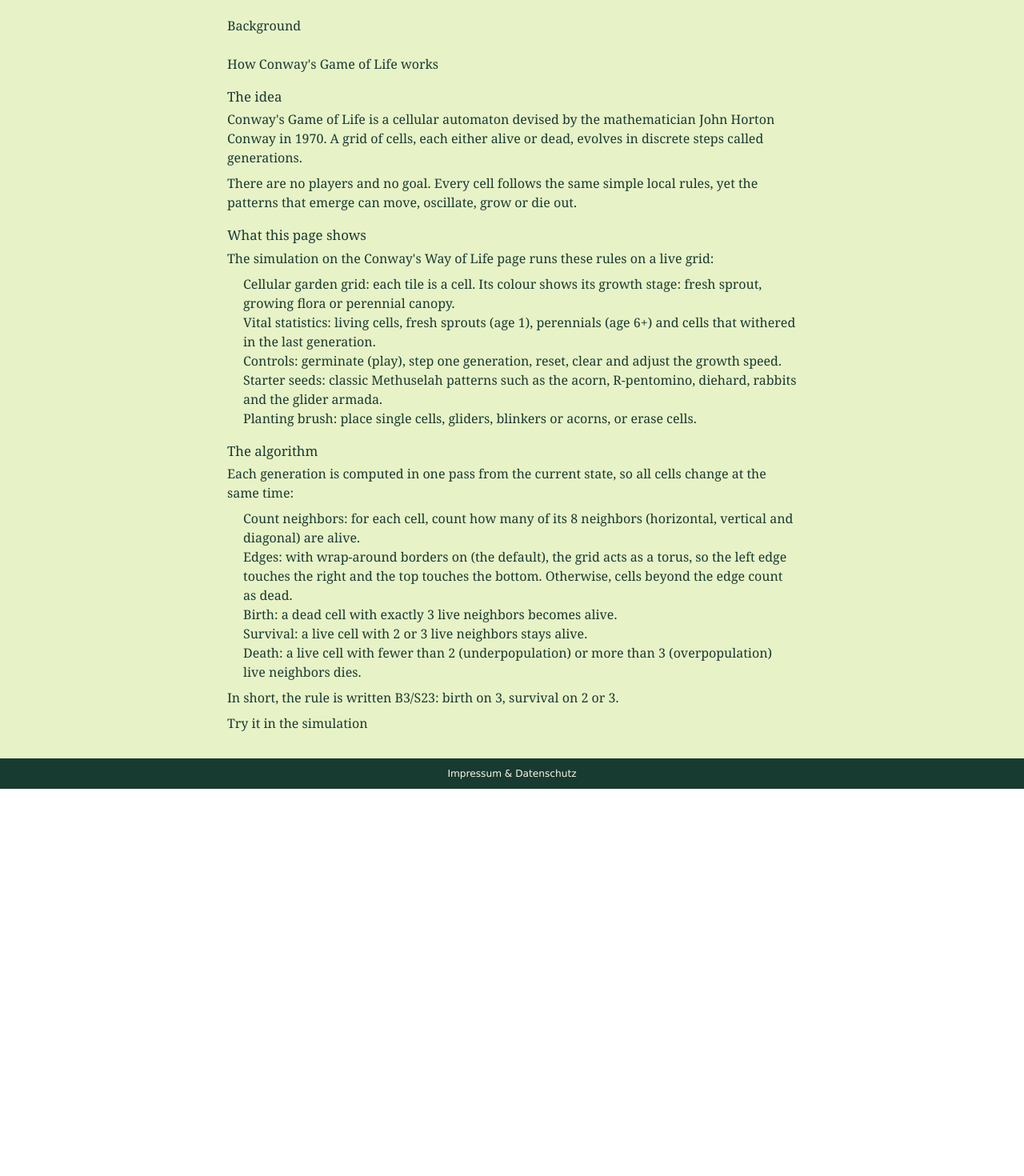
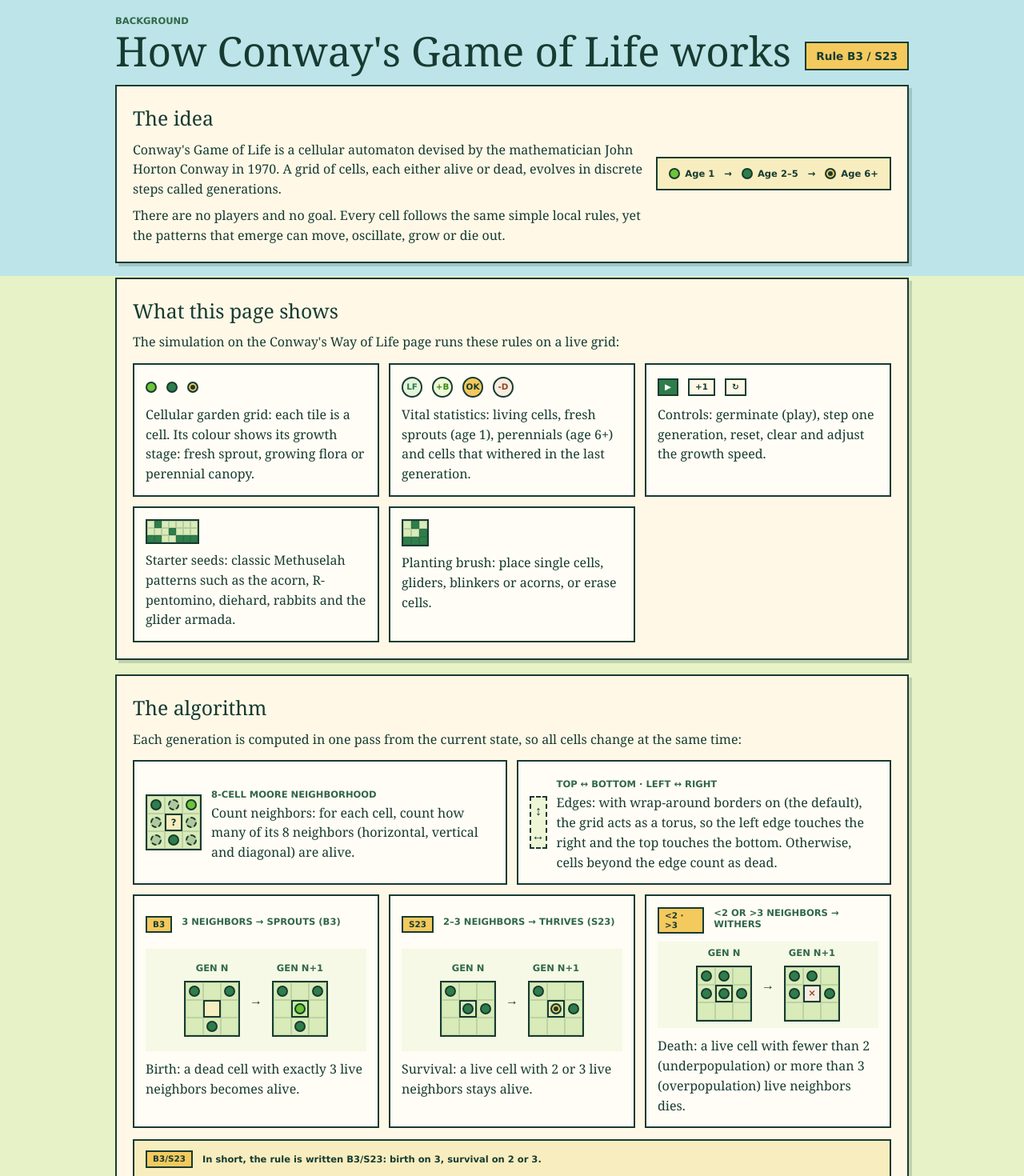
Before and after one commit to t0bde/angular-for-starter, an Angular app: page /how-it-works in a window 1280 px wide. Shown: the part 60-1530 px from the top of the page at 80% size. Before the commit the page ends 1046 px from the top, so only its background shows below. Built offline with nearby package versions, Linux system fonts and the light colour scheme.

Commit message:
Redesign How it works page with rule diagrams
Text-only documentation was hard to scan for the cellular automaton rules. Visual Before and After grids make the B3/S23 transitions easier to grasp at a glance.

```diff
--- a/src/app/features/how-it-works/how-it-works.component.css
+++ b/src/app/features/how-it-works/how-it-works.component.css
@@ -1,32 +1,278 @@
 :host {
+  --ink: #173b31;
+  --paper: #fff8e7;
+  --leaf: #2f7d4a;
+  --sun: #f4c95d;
   display: block;
-  min-height: calc(100dvh - 100px);
-  background: #e8f2c7;
-  color: #173b31;
+  min-height: calc(100dvh - 54px);
+  background: linear-gradient(180deg, #bde4e8 0 22%, #e8f2c7 22% 100%);
+  color: var(--ink);
   font-family: Georgia, serif;
 }
 .docs-shell {
-  width: min(760px, 100%);
+  width: min(1040px, 100%);
   margin: 0 auto;
   padding: 24px;
   box-sizing: border-box;
-  line-height: 1.5;
+  line-height: 1.55;
+}
+.topbar,
+.idea-card,
+.stage-showcase,
+.feature-graphic,
+.algo-step-box,
+.rule-card-head,
+.transition-pair,
+.notation-banner {
+  display: flex;
+  align-items: center;
+  gap: 12px;
+}
+.topbar,
+.idea-card {
+  justify-content: space-between;
+  flex-wrap: wrap;
+}
+.topbar {
+  align-items: end;
+  margin-bottom: 18px;
+}
+.eyebrow,
+.step-tag,
+.gen-label {
+  margin: 0 0 4px;
+  color: #316749;
+  font: 700 0.72rem/1.2 Verdana, sans-serif;
+  text-transform: uppercase;
 }
 h1 {
-  margin: 24px 0 8px;
+  margin: 0;
+  font-size: clamp(2rem, 4.6vw, 3.2rem);
+  line-height: 0.98;
 }
 h2 {
-  margin: 16px 0 4px;
-  font-size: 1.05rem;
+  margin: 0 0 8px;
+  font-size: clamp(1.25rem, 2.2vw, 1.55rem);
 }
 p {
   margin: 0 0 8px;
 }
-ul,
-ol {
-  margin: 0 0 8px;
-  padding-left: 20px;
+p:last-child {
+  margin: 0;
 }
-a {
-  color: #173b31;
+.rule-badge,
+.doc-card,
+.feature-item,
+.algo-step-box,
+.rule-card,
+.notation-banner,
+.stage-showcase,
+.docs-cta a {
+  border: 2px solid var(--ink);
+  background: var(--paper);
 }
+.rule-badge {
+  padding: 8px 12px;
+  background: var(--sun);
+  font: 700 0.85rem Verdana, sans-serif;
+}
+.doc-card {
+  padding: 20px;
+  margin-bottom: 18px;
+  box-shadow: 4px 4px 0 rgba(23, 59, 49, 0.18);
+}
+.idea-copy {
+  flex: 1 1 480px;
+}
+.stage-showcase,
+.notation-banner {
+  padding: 12px 14px;
+  background: #f8edbf;
+  font: 700 0.72rem Verdana, sans-serif;
+}
+.stage-pill {
+  display: inline-flex;
+  align-items: center;
+  gap: 6px;
+}
+.swatch,
+.dot {
+  display: inline-block;
+  width: 14px;
+  height: 14px;
+  border-radius: 50%;
+  border: 2px solid var(--ink);
+  box-sizing: border-box;
+}
+.swatch.sprout,
+.sprout .dot,
+.center-sprout .dot {
+  background: #6cc437;
+}
+.swatch.flora,
+.flora .dot,
+.center-flora .dot {
+  background: var(--leaf);
+}
+.swatch.perennial,
+.perennial .dot,
+.center-perennial .dot {
+  background: var(--ink);
+  box-shadow: inset 0 0 0 2px var(--sun);
+}
+.neighbor .dot {
+  background: rgba(23, 59, 49, 0.2);
+  border-style: dashed;
+}
+.section-intro {
+  margin-bottom: 14px;
+}
+.feature-grid,
+.algo-list {
+  list-style: none;
+  margin: 0;
+  padding: 0;
+  display: grid;
+  gap: 12px;
+}
+.feature-grid {
+  grid-template-columns: repeat(auto-fit, minmax(260px, 1fr));
+}
+.feature-item,
+.algo-step-box,
+.rule-card {
+  padding: 14px;
+  background: #fffdf5;
+}
+.feature-graphic {
+  margin-bottom: 8px;
+  min-height: 28px;
+}
+.stat-chip,
+.ctrl-chip,
+.rule-pill-badge {
+  display: inline-grid;
+  place-items: center;
+  padding: 3px 7px;
+  border: 2px solid var(--ink);
+  font: 700 0.65rem/1.1 Verdana, sans-serif;
+  background: var(--paper);
+}
+.stat-chip {
+  width: 26px;
+  height: 26px;
+  padding: 0;
+  border-radius: 50%;
+}
+.living {
+  background: #e4f4dc;
+  color: var(--leaf);
+}
+.sprouts {
+  background: #eef9d7;
+  color: #3e8914;
+}
+.perennials,
+.rule-pill-badge {
+  background: var(--sun);
+}
+.withered,
+.center-withered {
+  background: #f8ece1;
+  color: #8a4e25;
+}
+.primary,
+.docs-cta a {
+  background: var(--leaf);
+  color: #fff;
+}
+.pattern-mini,
+.mini-grid {
+  display: grid;
+  border: 2px solid var(--ink);
+  background: #d9ebb8;
+  flex: 0 0 auto;
+}
+.acorn-grid {
+  grid-template-columns: repeat(7, 9px);
+}
+.glider-grid {
+  grid-template-columns: repeat(3, 10px);
+}
+.pattern-cell {
+  aspect-ratio: 1;
+  border: 0.5px solid rgba(23, 59, 49, 0.18);
+}
+.on {
+  background: var(--leaf);
+}
+.algo-list {
+  grid-template-columns: repeat(6, minmax(0, 1fr));
+}
+.algo-step-box {
+  grid-column: span 3;
+}
+.rule-card {
+  grid-column: span 2;
+  display: grid;
+  gap: 10px;
+}
+.mini-grid {
+  grid-template-columns: repeat(3, 22px);
+}
+.mini-cell {
+  display: grid;
+  place-items: center;
+  height: 22px;
+  border: 0.5px solid rgba(23, 59, 49, 0.14);
+  font: 700 0.72rem/1 Verdana, sans-serif;
+}
+.center-target,
+.center-dead,
+.center-sprout,
+.center-flora,
+.center-perennial,
+.center-withered {
+  outline: 2px solid var(--ink);
+  outline-offset: -2px;
+}
+.center-target,
+.center-dead {
+  background: #f8edbf;
+}
+.center-sprout {
+  background: #c9eb9e;
+}
+.torus-diagram {
+  width: 66px;
+  height: 66px;
+  display: grid;
+  place-items: center;
+  border: 2px dashed var(--ink);
+  background: #eef6d6;
+}
+.transition-pair {
+  justify-content: center;
+  padding: 8px;
+  background: #f5f9e6;
+}
+.transition-stage {
+  display: grid;
+  justify-items: center;
+  gap: 4px;
+}
+.notation-banner {
+  margin-top: 14px;
+}
+.docs-cta a {
+  display: inline-block;
+  padding: 12px 20px;
+  text-decoration: none;
+  font: 700 0.85rem Verdana, sans-serif;
+}
+@media (max-width: 820px) {
+  .algo-step-box,
+  .rule-card {
+    grid-column: span 6;
+  }
+}
--- a/src/app/features/how-it-works/how-it-works.component.html
+++ b/src/app/features/how-it-works/how-it-works.component.html
@@ -1,41 +1,175 @@
 <main class="docs-shell">
-  <header>
+  <header class="topbar">
+    <div>
       <p class="eyebrow">{{ t('howItWorks.eyebrow') }}</p>
       <h1>{{ t('howItWorks.heading') }}</h1>
+    </div>
+    <span class="rule-badge" aria-hidden="true">Rule B3 / S23</span>
   </header>
 
-  <section aria-labelledby="docs-summary">
+  <section class="doc-card idea-card" aria-labelledby="docs-summary">
+    <div class="idea-copy">
       <h2 id="docs-summary">{{ t('howItWorks.summaryHeading') }}</h2>
       <p>{{ t('howItWorks.summary1') }}</p>
       <p>{{ t('howItWorks.summary2') }}</p>
+    </div>
+    <div class="stage-showcase" aria-hidden="true">
+      <div class="stage-pill">
+        <span class="swatch sprout"></span>
+        <span>Age 1</span>
+      </div>
+      <span class="stage-arrow">→</span>
+      <div class="stage-pill">
+        <span class="swatch flora"></span>
+        <span>Age 2–5</span>
+      </div>
+      <span class="stage-arrow">→</span>
+      <div class="stage-pill">
+        <span class="swatch perennial"></span>
+        <span>Age 6+</span>
+      </div>
+    </div>
   </section>
 
-  <section aria-labelledby="docs-show">
+  <section class="doc-card" aria-labelledby="docs-show">
     <h2 id="docs-show">{{ t('howItWorks.showHeading') }}</h2>
-    <p>{{ t('howItWorks.showIntro') }}</p>
-    <ul>
-      <li>{{ t('howItWorks.showGrid') }}</li>
-      <li>{{ t('howItWorks.showStats') }}</li>
-      <li>{{ t('howItWorks.showControls') }}</li>
-      <li>{{ t('howItWorks.showSeeds') }}</li>
-      <li>{{ t('howItWorks.showBrush') }}</li>
+    <p class="section-intro">{{ t('howItWorks.showIntro') }}</p>
+    <ul class="feature-grid">
+      <li class="feature-item">
+        <div class="feature-graphic" aria-hidden="true">
+          <span class="swatch sprout"></span>
+          <span class="swatch flora"></span>
+          <span class="swatch perennial"></span>
+        </div>
+        <p>{{ t('howItWorks.showGrid') }}</p>
+      </li>
+      <li class="feature-item">
+        <div class="feature-graphic" aria-hidden="true">
+          <span class="stat-chip living">LF</span>
+          <span class="stat-chip sprouts">+B</span>
+          <span class="stat-chip perennials">OK</span>
+          <span class="stat-chip withered">-D</span>
+        </div>
+        <p>{{ t('howItWorks.showStats') }}</p>
+      </li>
+      <li class="feature-item">
+        <div class="feature-graphic" aria-hidden="true">
+          <span class="ctrl-chip primary">▶</span>
+          <span class="ctrl-chip">+1</span>
+          <span class="ctrl-chip">↻</span>
+        </div>
+        <p>{{ t('howItWorks.showControls') }}</p>
+      </li>
+      <li class="feature-item">
+        <div class="feature-graphic" aria-hidden="true">
+          <div class="pattern-mini acorn-grid">
+            @for (on of acornPreview; track $index) {
+              <span class="pattern-cell" [class.on]="on"></span>
+            }
+          </div>
+        </div>
+        <p>{{ t('howItWorks.showSeeds') }}</p>
+      </li>
+      <li class="feature-item">
+        <div class="feature-graphic" aria-hidden="true">
+          <div class="pattern-mini glider-grid">
+            @for (on of gliderPreview; track $index) {
+              <span class="pattern-cell" [class.on]="on"></span>
+            }
+          </div>
+        </div>
+        <p>{{ t('howItWorks.showBrush') }}</p>
+      </li>
     </ul>
   </section>
 
-  <section aria-labelledby="docs-algorithm">
+  <section class="doc-card" aria-labelledby="docs-algorithm">
     <h2 id="docs-algorithm">{{ t('howItWorks.algoHeading') }}</h2>
-    <p>{{ t('howItWorks.algoIntro') }}</p>
-    <ol>
-      <li>{{ t('howItWorks.algoNeighbors') }}</li>
-      <li>{{ t('howItWorks.algoWrap') }}</li>
-      <li>{{ t('howItWorks.algoBirth') }}</li>
-      <li>{{ t('howItWorks.algoSurvival') }}</li>
-      <li>{{ t('howItWorks.algoDeath') }}</li>
+    <p class="section-intro">{{ t('howItWorks.algoIntro') }}</p>
+
+    <ol class="algo-list">
+      <li class="algo-step-box">
+        <div class="mini-grid" aria-hidden="true">
+          @for (cell of neighborGrid; track $index) {
+            <span class="mini-cell" [class]="cell">
+              @if (cell === 'center-target') {
+                <b>?</b>
+              } @else if (cell !== 'empty') {
+                <i class="dot"></i>
+              }
+            </span>
+          }
+        </div>
+        <div>
+          <span class="step-tag">{{ t('howItWorks.diagramNeighborsTag') }}</span>
+          <p>{{ t('howItWorks.algoNeighbors') }}</p>
+        </div>
+      </li>
+
+      <li class="algo-step-box">
+        <div class="torus-diagram" aria-hidden="true">
+          <span class="torus-edge top">↕</span>
+          <div class="torus-box">
+            <span class="torus-arrow">↔</span>
+          </div>
+        </div>
+        <div>
+          <span class="step-tag">{{ t('howItWorks.diagramTorusTag') }}</span>
+          <p>{{ t('howItWorks.algoWrap') }}</p>
+        </div>
+      </li>
+
+      @for (card of ruleCards; track card.id) {
+        <li class="rule-card" [attr.data-rule]="card.id">
+          <div class="rule-card-head">
+            <span class="rule-pill-badge">{{ card.badge }}</span>
+            <span class="step-tag">{{ t(card.tagKey) }}</span>
+          </div>
+
+          <div class="transition-pair" aria-hidden="true">
+            <div class="transition-stage">
+              <span class="gen-label">{{ t('howItWorks.diagramBefore') }}</span>
+              <div class="mini-grid">
+                @for (cell of card.before; track $index) {
+                  <span class="mini-cell" [class]="cell">
+                    @if (cell !== 'empty' && cell !== 'center-dead') {
+                      <i class="dot"></i>
+                    }
+                  </span>
+                }
+              </div>
+            </div>
+
+            <span class="transition-arrow">→</span>
+
+            <div class="transition-stage">
+              <span class="gen-label">{{ t('howItWorks.diagramAfter') }}</span>
+              <div class="mini-grid">
+                @for (cell of card.after; track $index) {
+                  <span class="mini-cell" [class]="cell">
+                    @if (cell === 'center-withered') {
+                      <b>×</b>
+                    } @else if (cell !== 'empty') {
+                      <i class="dot"></i>
+                    }
+                  </span>
+                }
+              </div>
+            </div>
+          </div>
+
+          <p>{{ t(card.textKey) }}</p>
+        </li>
+      }
     </ol>
+
+    <div class="notation-banner">
+      <span class="rule-pill-badge">B3/S23</span>
       <p>{{ t('howItWorks.algoNotation') }}</p>
+    </div>
   </section>
 
   <p class="docs-cta">
-    <a routerLink="/game-of-life">{{ t('howItWorks.tryIt') }}</a>
+    <a routerLink="/game-of-life">{{ t('howItWorks.tryIt') }} →</a>
   </p>
 </main>
```
Lines whose indentation alone changed are shown as unchanged.
